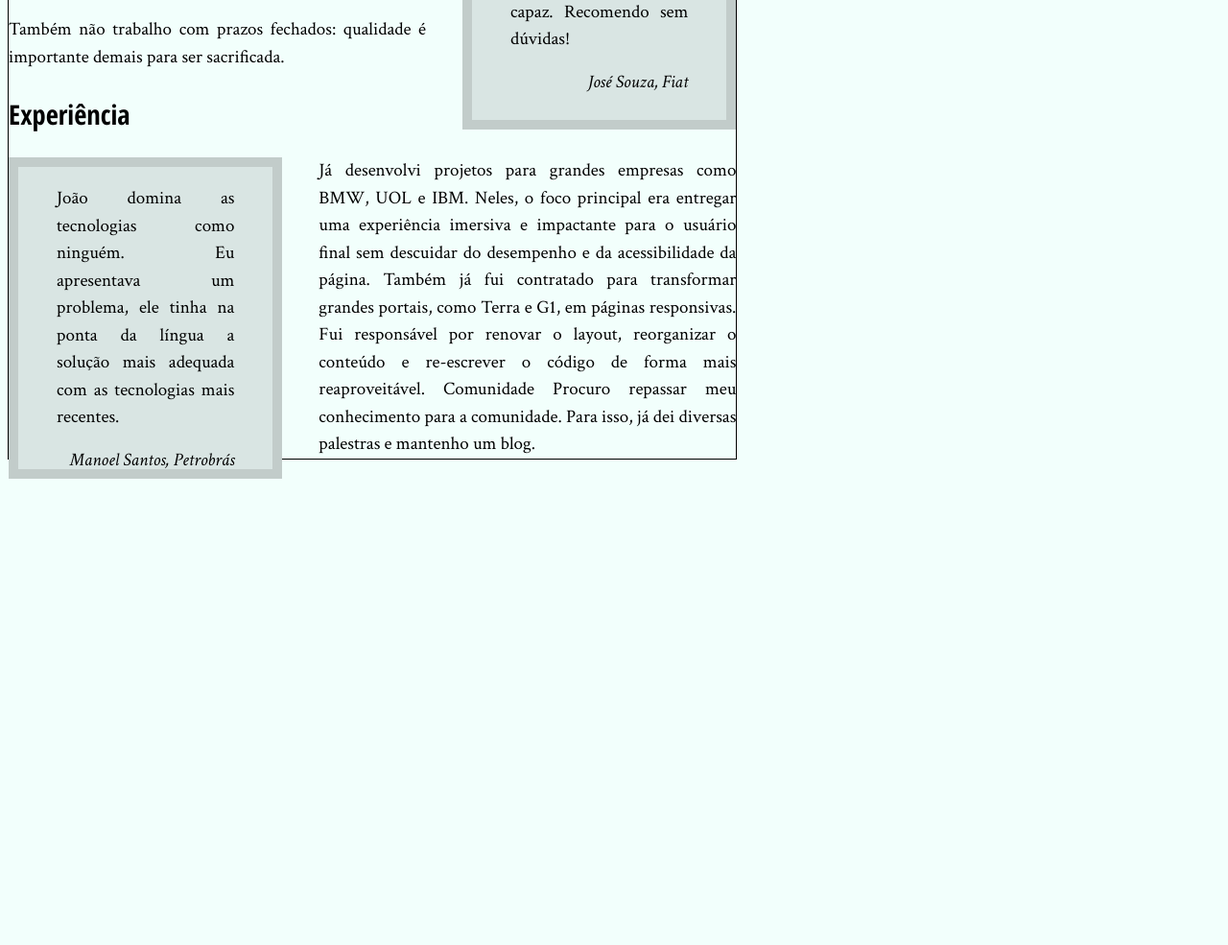
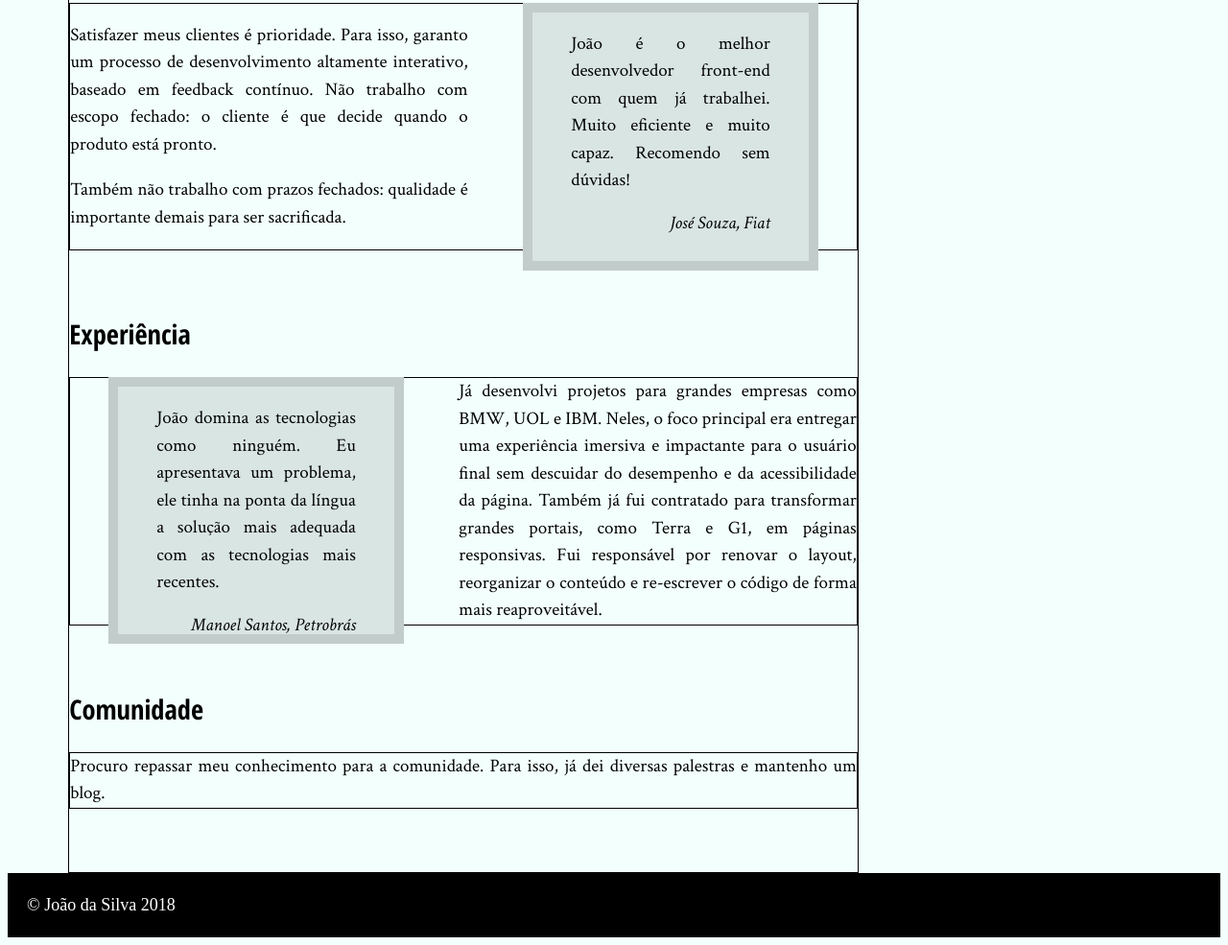
Before and after one commit to jardimmatos/site-joaodasilva, a plain HTML site: page index.html in a window 1280 px wide. Shown: the part 647-1632 px from the top of the page at 96% size. Before the commit the page ends 1146 px from the top, so only its background shows below. Drawn offline with Linux system fonts and the light colour scheme.

Commit message:
Adicionado footer, itens de navegação e ajustes de espaçamento dos conteúdo e título

```diff
--- a/index.css
+++ b/index.css
@@ -15,8 +15,9 @@
     font-family: 'Crimson Text', serif;
     font-size: 19px;
     line-height: 1.5;
-    width: 60%;
+    width: 65%;
     text-align: justify;
+    margin-left: 5%;
 }
 
 body{
@@ -25,6 +26,7 @@ body{
 
 .subtitulos{
     font-family: 'Open Sans Condensed', sans-serif;
+
 }
 
 .fiat{
@@ -34,7 +36,8 @@ body{
     text-align: justify;
     padding-bottom: 30px;
     float: right;
-    margin-left: 5%;
+    margin-left: 7%;
+    margin-right: 5%;
 }
 
 .petrobras{
@@ -43,7 +46,8 @@ body{
     width: 35%;
     text-align: justify;
     float: left;
-    margin-right: 5%;
+    margin-right: 7%;
+    margin-left: 5%;
 }
 
 cite{
@@ -54,4 +58,14 @@ cite{
 
 .conteudo-principal{
     border: 1px solid black;
+    margin-bottom: 8%;
 }
+
+footer{
+    background-color: black;
+    color: #fff;
+    font-size: 18px;
+    padding-top: 5px;
+    padding-bottom: 5px;
+    padding-left: 20px;
+}
--- a/index.html
+++ b/index.html
@@ -10,14 +10,23 @@
 <body>
 
     <main>
+        <div class="navegacao">
+            <ul class="itens-navegação">
+                <h2>João da Silva</h2>
+                <li>home</li>
+                <li>portfolio</li>
+                <li>sobre mim</li>
+                <li>contato</li>
+            </ul>
+        </div>
         <div class="titulo-principal">
             <h1>Sobre mim</h1>
         </div>
         <div class="container">
-
+                <div>
                     <p>Moro em São Paulo mas atendo clientes do mundo todo. Sou conhecido por fazer produtos de <em>qualidade, durabilidade</em> e que <em>agregam valor</em> para meus clientes.</p>
                     <p>Trabalho usando a web como plataforma, ou seja, respiro HTML5, CSS3 e JavaScript (ou melhor: ECMASCript). Crio sites para todos, seguindo as principais diretivas de acessibilidade, responsividade e web semântica, sem descuidar da qualidade de código.</p>
-
+                </div>
                     <h2 class="subtitulos">Como trabalho</h2>
                 <div class="fiat">
                     <blockquote>
@@ -26,10 +35,11 @@
                     </blockquote>
                 </div>
 
+                <div class="conteudo-principal">
                     <p>Satisfazer meus clientes é prioridade. Para isso, garanto um processo de desenvolvimento altamente interativo, baseado em feedback contínuo. Não trabalho com escopo fechado: o cliente é que decide quando o produto está pronto.</p>
 
                     <p>Também não trabalho com prazos fechados: qualidade é importante demais para ser sacrificada.</p>
-
+                </div>
                 <h2 class="subtitulos">Experiência</h2>
                 <div class="petrobras">
                     <blockquote>
@@ -37,15 +47,19 @@
                         <cite>Manoel Santos, Petrobrás</cite>
                     </blockquote>
                 </div>
-
+                <div class="conteudo-principal">
                     Já desenvolvi projetos para grandes empresas como BMW, UOL e IBM. Neles, o foco principal era entregar uma experiência imersiva e impactante para o usuário final sem descuidar do desempenho e da acessibilidade da página.
                     Também já fui contratado para transformar grandes portais, como Terra e G1, em páginas responsivas. Fui responsável por renovar o layout, reorganizar o conteúdo e re-escrever o código de forma mais reaproveitável.
-
-                Comunidade
-
+                </div>
+                <h2 class="subtitulos">Comunidade</h2>
+                <div class="conteudo-principal">
                     Procuro repassar meu conhecimento para a comunidade. Para isso, já dei diversas palestras e mantenho um blog.
                 </div>
+        </div>
     </main>
+    <footer>
+        <p>&copy; João da Silva 2018</p>
+    </footer>
 
 </body>
 </html>
```
Also changed, not shown: 1 other file. Lines whose indentation alone changed are shown as unchanged.
